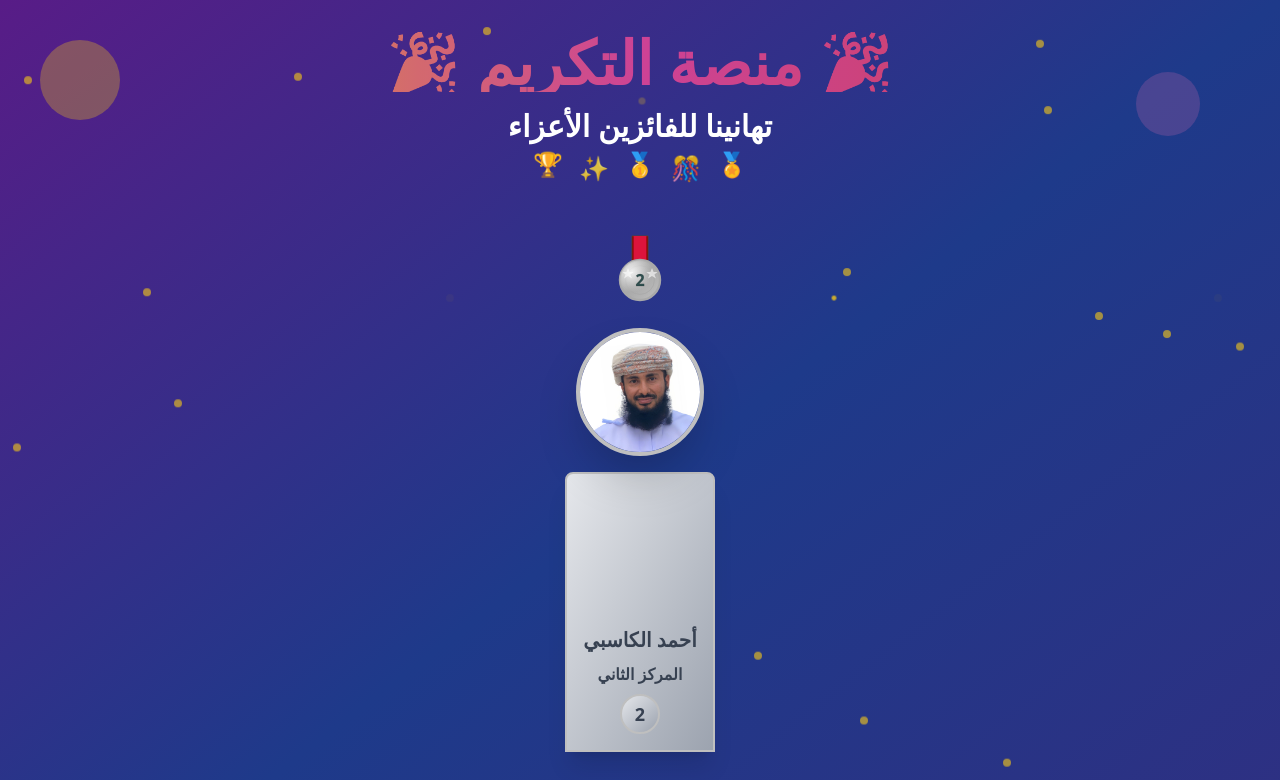
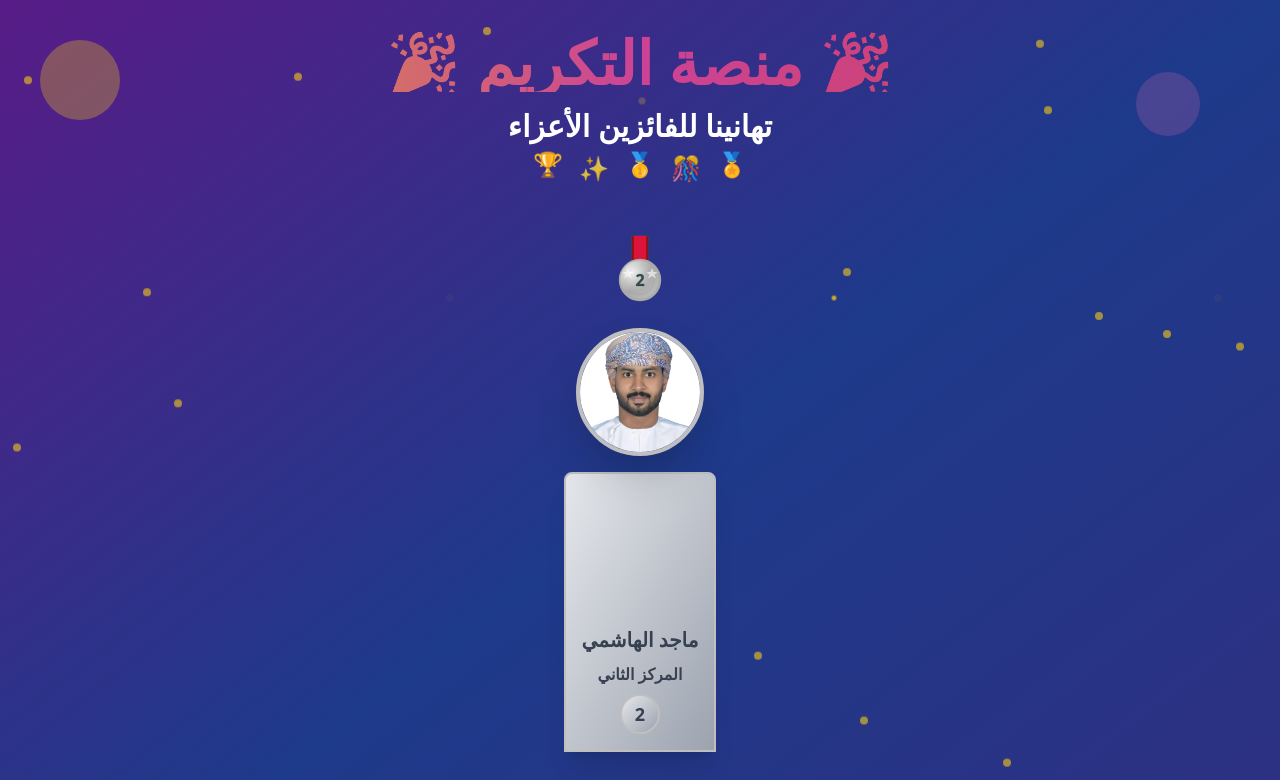
Before and after one commit to ICV-OM/takreem-al-fawzeen-platform, a React (Vite) app: page / in a window 1280 px wide. Shown: the top 780 px of the page. Built offline with nearby package versions, Linux system fonts and the light colour scheme.

Commit message:
Fix: Update names and images for podium steps
Update the names and images displayed for the second and third positions on the podium.

```diff
--- a/src/pages/Index.tsx
+++ b/src/pages/Index.tsx
@@ -1,4 +1,3 @@
-
 import React, { useState, useEffect } from 'react';
 import PodiumStep from '../components/PodiumStep';
 
@@ -6,8 +5,8 @@ const Index = () => {
   const winners = [
     {
       position: 2,
-      name: "أحمد الكاسبي",
-      imageSrc: "/lovable-uploads/ab7a64bf-787c-4536-b086-883ce292d4fb.png",
+      name: "ماجد الهاشمي",
+      imageSrc: "/lovable-uploads/beb1a6e7-9482-4d58-b0ca-a914a6736567.png",
       height: "280px"
     },
     {
@@ -18,8 +17,8 @@ const Index = () => {
     },
     {
       position: 3,
-      name: "ماجد الهاشمي",
-      imageSrc: "/lovable-uploads/beb1a6e7-9482-4d58-b0ca-a914a6736567.png",
+      name: "أحمد الكاسبي",
+      imageSrc: "/lovable-uploads/ab7a64bf-787c-4536-b086-883ce292d4fb.png",
       height: "240px"
     },
     {
```
